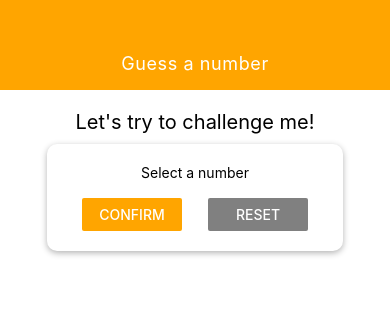
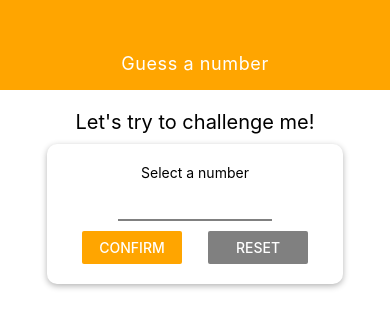
Before and after one commit to bastej/react-native-guess-number, a React Native app: screen / in a window 390 px wide. Shown: the top 328 px of the page. Built offline with nearby package versions, Linux system fonts and the light colour scheme.

Commit message:
Created reusable Input Component with specific styles

```diff
--- /dev/null
+++ b/components/Input.js
@@ -0,0 +1,17 @@
+import React from "react";
+import { TextInput, StyleSheet } from "react-native";
+
+const Input = ({ style, ...props }) => {
+  return <TextInput {...props} style={{ ...styles.input, ...style }} />;
+};
+
+const styles = StyleSheet.create({
+  input: {
+    height: 30,
+    borderBottomColor: "grey",
+    borderBottomWidth: 2,
+    marginVertical: 10,
+  },
+});
+
+export default Input;
--- a/screens/StartGameScreen.js
+++ b/screens/StartGameScreen.js
@@ -2,6 +2,7 @@ import React from "react";
 import { View, Text, StyleSheet, TextInput, Button } from "react-native";
 
 import Card from "../components/Card";
+import Input from "../components/Input";
 
 import Colors from "../constants/colors";
 
@@ -11,7 +12,14 @@ const StartGameScreen = props => {
       <Text style={styles.title}>Let's try to challenge me!</Text>
       <Card style={styles.inputContainer}>
         <Text>Select a number</Text>
-        <TextInput />
+        <Input
+          style={styles.input}
+          blurOnSubmit
+          autoCapitalize="none"
+          autoCorrect={false}
+          keyboardType="number-pad"
+          maxLength={2}
+        />
         <View style={styles.buttonsContainer}>
           <View style={styles.button}>
             <Button color={Colors.primary} title="Confirm" onPress={() => {}} />
@@ -40,6 +48,10 @@ const styles = StyleSheet.create({
     maxWidth: "80%",
     alignItems: "center",
   },
+  input: {
+    width: "60%",
+    textAlign: "center",
+  },
   buttonsContainer: {
     flexDirection: "row",
     width: "100%",
```
